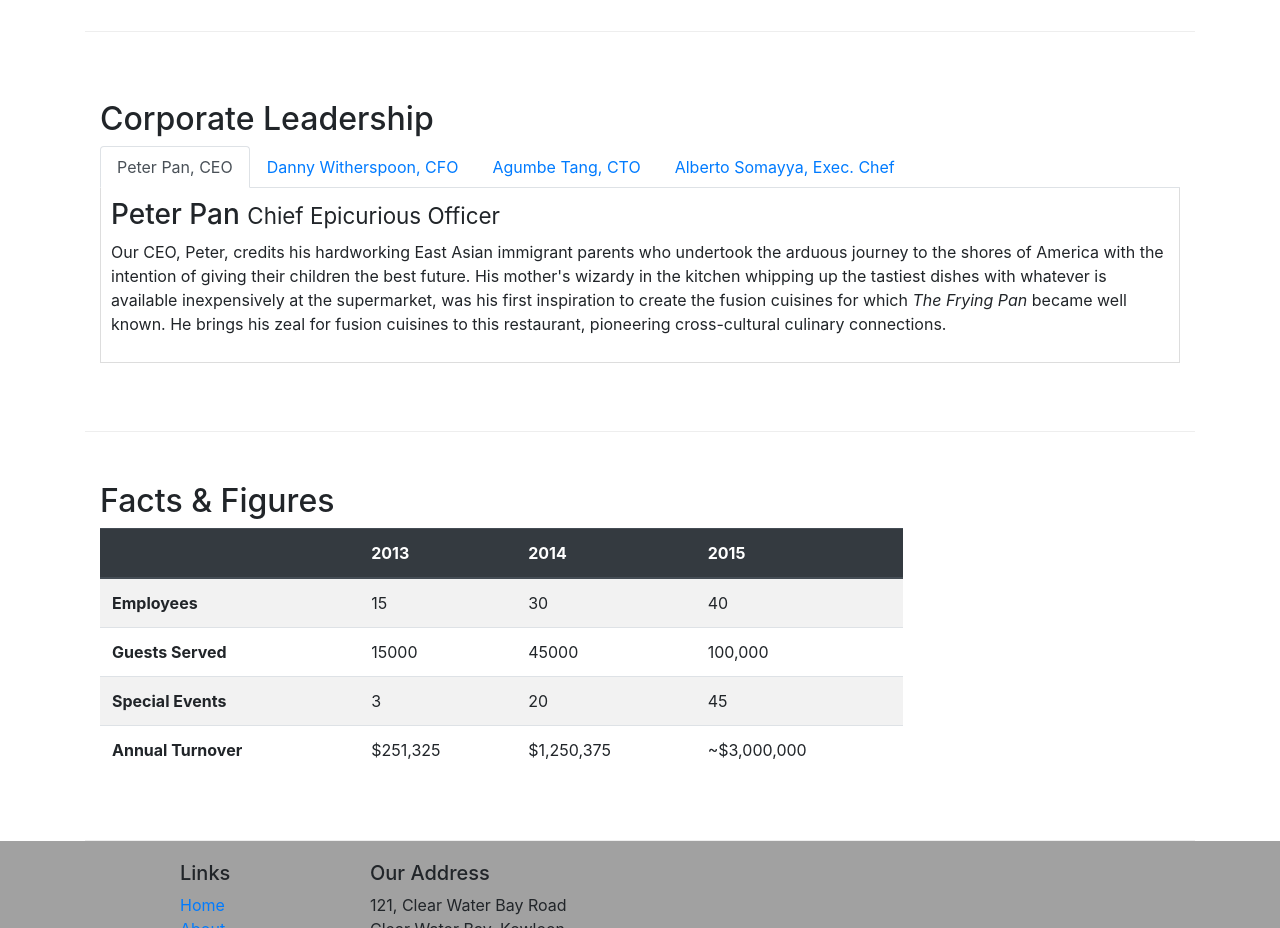
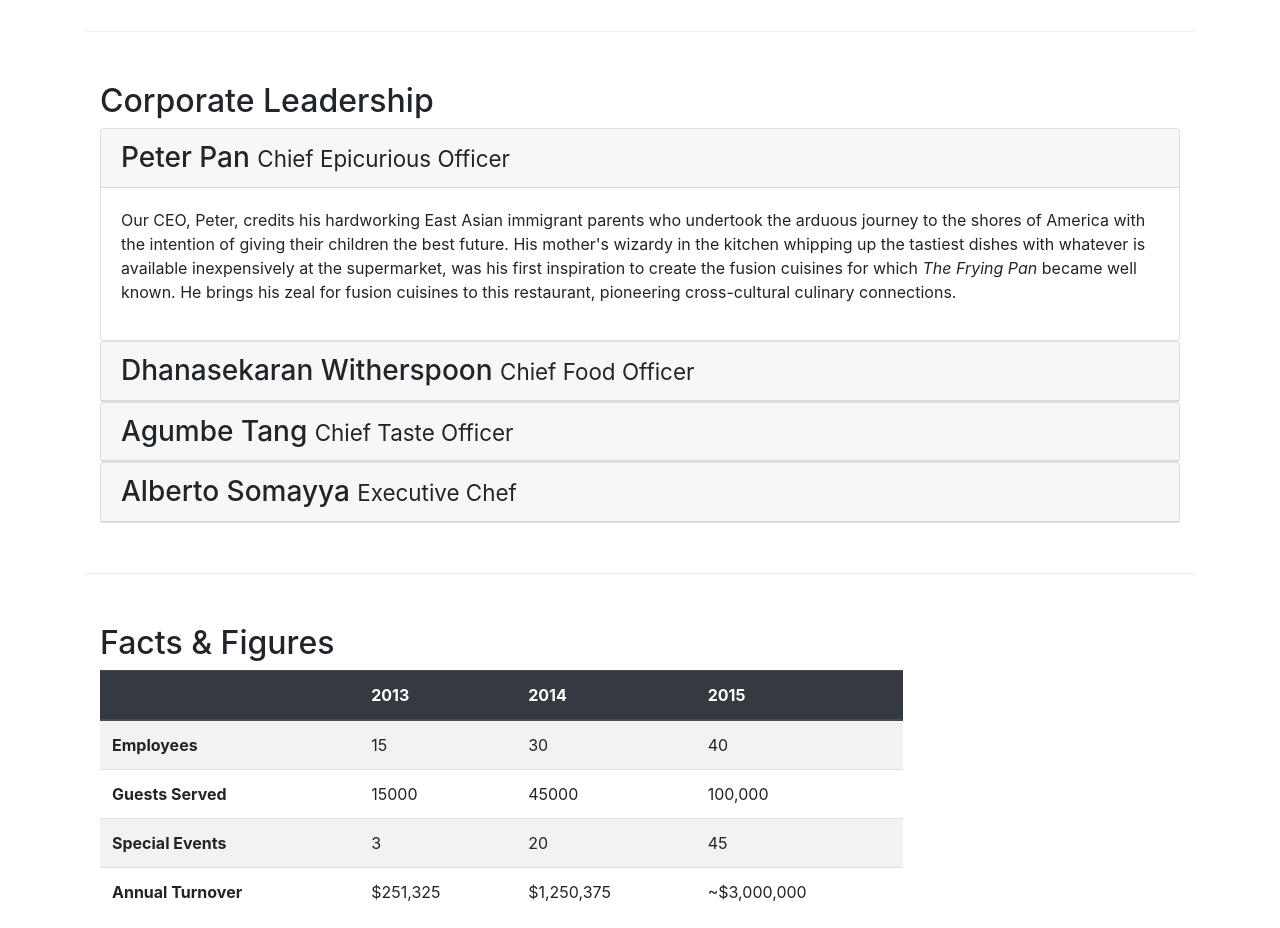
Before and after one commit to GiuntaG/GIT, a website: page Confusion/Bootstrap4/conFusion/aboutus.html in a window 1280 px wide. Shown: the part 940-1868 px from the top of the page. Drawn offline with nearby package versions, Linux system fonts and the light colour scheme.

Commit message:
Agregado de Accordion

```diff
--- a/Confusion/Bootstrap4/conFusion/aboutus.html
+++ b/Confusion/Bootstrap4/conFusion/aboutus.html
@@ -12,9 +12,6 @@
     <link rel="stylesheet" href="css/style.css">
     <link rel="stylesheet" href="node_modules/font-awesome/css/font-awesome.min.css">
     <link rel="stylesheet" href="node_modules/bootstrap-social/bootstrap-social.css">
-
-    <!-- Bootstrap CSS -->
-    <link rel="javascript" href="node_modules/bootstrap/dist/js/bootstrap.min.js">
 
     <title>Ristorante Con Fusion: About Us</title>
 </head>
@@ -105,7 +102,7 @@
             <div class="col-12 ">
                 <h2>Corporate Leadership</h2>
 
-                <ul class="nav nav-tabs">
+                <!--<ul class="nav nav-tabs">
                     <li class="nav-item">
                       <a class="nav-link active" href="#peter"
                         role="tab" data-toggle="tab">Peter Pan, CEO</a>
@@ -122,26 +119,70 @@
                       <a class="nav-link" href="#alberto" role="tab"
                         data-toggle="tab">Alberto Somayya, Exec. Chef</a>
                     </li>
-                </ul>
-                <div class="tab-content">
-                    <div role="tabpanel" class="tab-pane fade show active" id="peter">
-                        <h3>Peter Pan <small>Chief Epicurious Officer</small></h3>
-                        <p class="d-none d-sm-block">Our CEO, Peter, credits his hardworking East Asian immigrant parents who undertook the arduous journey to the shores of America with the intention of giving their children the best future. His mother's wizardy in the kitchen whipping up the tastiest dishes with whatever is available inexpensively at the supermarket, was his first inspiration to create the fusion cuisines for which <em>The Frying Pan</em> became well known. He brings his zeal for fusion cuisines to this restaurant, pioneering cross-cultural culinary connections.</p>
+                </ul>-->
+
+
+                <div id="accordion">
+                    <div class="card">
+                        <div class="card-header" role="tab" id="peterhead">
+                        <h3 class="mb-0">
+                            <a data-toggle="collapse" data-target="#peter">
+                            Peter Pan <small>Chief Epicurious Officer</small>
+                            </a>
+                        </h3>
+                        </div>
+                        <div class="collapse show" id="peter" data-parent="#accordion">
+                            <div class="card-body">
+                                <p class="d-none d-sm-block">Our CEO, Peter, credits his hardworking East Asian immigrant parents who undertook the arduous journey to the shores of America with the intention of giving their children the best future. His mother's wizardy in the kitchen whipping up the tastiest dishes with whatever is available inexpensively at the supermarket, was his first inspiration to create the fusion cuisines for which <em>The Frying Pan</em> became well known. He brings his zeal for fusion cuisines to this restaurant, pioneering cross-cultural culinary connections.</p>
+                            </div>
+                        </div>
+                    </div>
+
+                    <div class="card">
+                        <div class="card-header" role="tab" id="dannyhead">
+                        <h3 class="mb-0">
+                            <a class="collapsed" data-toggle="collapse" data-target="#danny">
+                            Dhanasekaran Witherspoon <small>Chief Food Officer</small>
+                            </a>
+                        </h3>
+                        </div>
+                        <div class="collapse" id="danny" data-parent="#accordion">
+                            <div class="card-body">
+                                <p class="d-none d-sm-block">Our CFO, Danny, as he is affectionately referred to by his colleagues, comes from a long established family tradition in farming and produce. His experiences growing up on a farm in the Australian outback gave him great appreciation for varieties of food sources. As he puts it in his own words, <em>Everything that runs, wins, and everything that stays, pays!</em></p>
+                            </div>
+                        </div>
+                    </div>
+                    <div class="card">
+                            <div class="card-header" role="tab" id="agumbehead">
+                            <h3 class="mb-0">
+                                <a class="collapsed" data-toggle="collapse" data-target="#agumbe">
+                                Agumbe Tang <small>Chief Taste Officer</small>
+                                </a>
+                            </h3>
+                        </div>
+                        <div class="collapse" id="agumbe" data-parent="#accordion">
+                            <div class="card-body">
+                                <p class="d-none d-sm-block">Blessed with the most discerning gustatory sense, Agumbe, our CTO, personally ensures that every dish that we serve meets his exacting tastes. Our chefs dread the tongue lashing that ensues if their dish does not meet his exacting standards. He lives by his motto, <em>You click only if you survive my lick.</em></p>
+                            </div>
+                        </div>
+                    </div>
+                    <div class="card">
+                            <div class="card-header" role="tab" id="albertohead">
+                            <h3 class="mb-0">
+                                <a class="collapsed" data-toggle="collapse" data-target="#alberto">
+                                Alberto Somayya <small>Executive Chef</small>
+                                </a>
+                            </h3>
+                        </div>
+                        <div class="collapse" id="alberto" data-parent="#accordion">
+                            <div class="card-body">
+                                <p class="d-none d-sm-block">Award winning three-star Michelin chef with wide International experience having worked closely with whos-who in the culinary world, he specializes in creating mouthwatering Indo-Italian fusion experiences. He says, <em>Put together the cuisines from the two craziest cultures, and you get a winning hit! Amma Mia!</em></p>
+                            </div>
+                        </div>
                     </div>
 
 
-                    <div role="tabpanel" class="tab-pane fade" id="danny">
-                        <h3>Dhanasekaran Witherspoon <small>Chief Food Officer</small></h3>
-                        <p class="d-none d-sm-block">Our CFO, Danny, as he is affectionately referred to by his colleagues, comes from a long established family tradition in farming and produce. His experiences growing up on a farm in the Australian outback gave him great appreciation for varieties of food sources. As he puts it in his own words, <em>Everything that runs, wins, and everything that stays, pays!</em></p>
-                    </div>
-                    <div role="tabpanel" class="tab-pane fade" id="agumbe">
-                        <h3>Agumbe Tang <small>Chief Taste Officer</small></h3>
-                        <p class="d-none d-sm-block">Blessed with the most discerning gustatory sense, Agumbe, our CTO, personally ensures that every dish that we serve meets his exacting tastes. Our chefs dread the tongue lashing that ensues if their dish does not meet his exacting standards. He lives by his motto, <em>You click only if you survive my lick.</em></p>
-                    </div>
-                    <div role="tabpanel" class="tab-pane fade" id="alberto">
-                        <h3>Alberto Somayya <small>Executive Chef</small></h3>
-                        <p class="d-none d-sm-block">Award winning three-star Michelin chef with wide International experience having worked closely with whos-who in the culinary world, he specializes in creating mouthwatering Indo-Italian fusion experiences. He says, <em>Put together the cuisines from the two craziest cultures, and you get a winning hit! Amma Mia!</em></p>
-                    </div>
+
                 </div>
             </div>
        </div>
```
